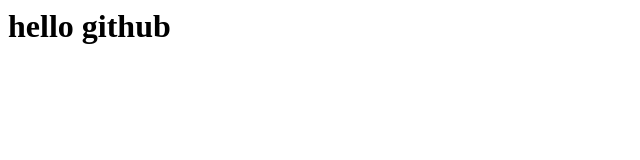
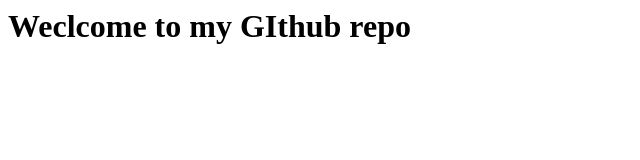
Before and after one commit to ldphau/first-repo, a plain HTML site: page index.html in a window 1280 px wide. Shown: the whole page, without its empty margins (0-640 px from the left). Drawn offline with Linux system fonts and the light colour scheme.

Commit message:
update index.html

```diff
--- a/index.html
+++ b/index.html
@@ -1 +1 @@
-<html><body><h1>hello github</h1></body></html>
+<html><body><h1> Weclcome to my GIthub repo</h1></body></html>
```
